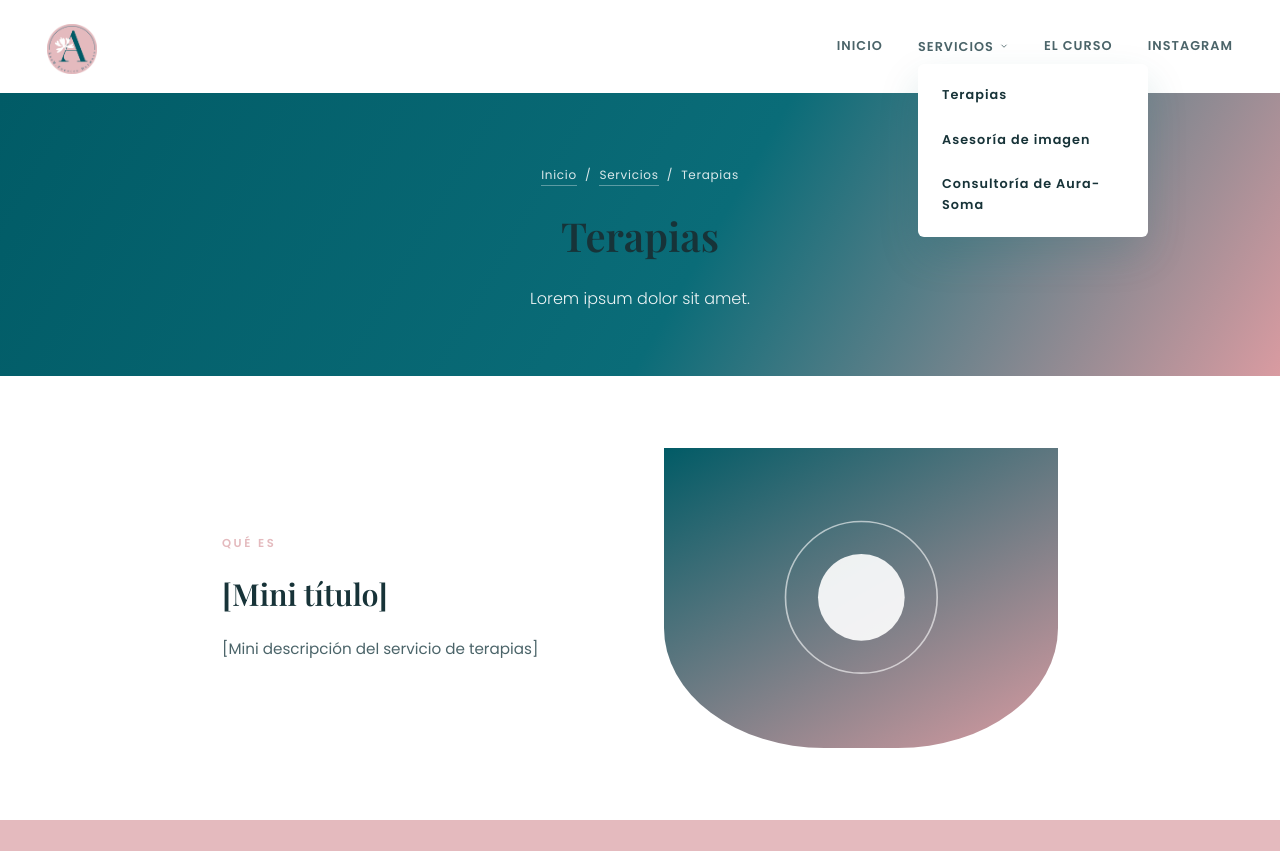
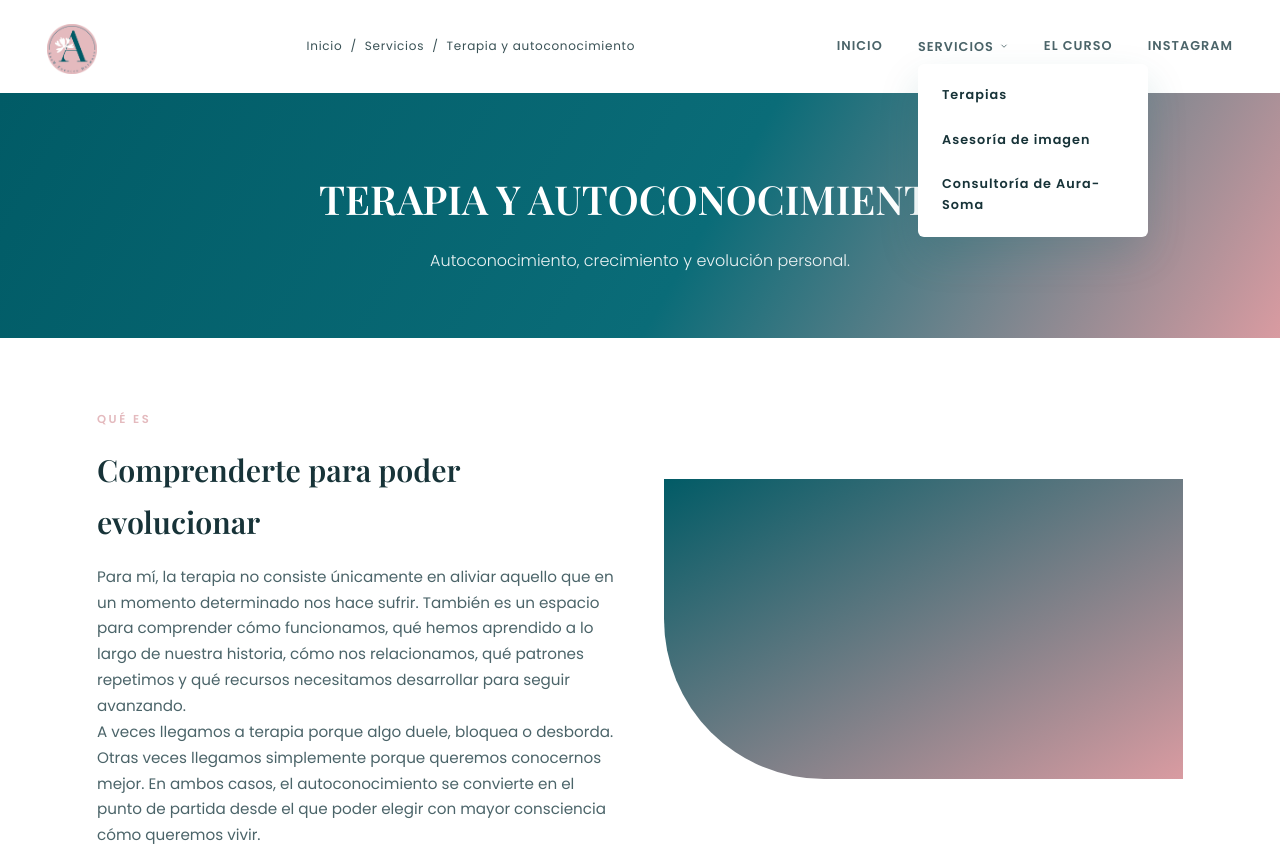
Before and after one commit to burningstarss/anafuhe.github.io, a plain HTML site: page terapias.html in a window 1280 px wide. Shown: the top 851 px of the page. Drawn offline with nearby package versions, Linux system fonts and the light colour scheme; a web font is replaced by a local one.

Commit message:
cambios en el styles sobre el html de terapias + cambios en el propio html de terapias y update de una foto

```diff
--- a/assets/style.css
+++ b/assets/style.css
@@ -39,6 +39,14 @@ body {
   /* margin-bottom: auto; */
 }
 
+/* IMG TERAPIA - QUÉ ES */
+.img-terapia1 {
+  width: 100%;
+  height: auto;
+  border-radius: 6px;
+  box-shadow: 0 12px 24px rgba(1, 91, 102, .12);
+}
+
 /* img, */
 svg {
   display: block;
@@ -65,7 +73,7 @@ h2,
 h3 {
   font-family: var(--font-serif);
   font-weight: 600;
-  color: var(--ink);
+  color: var(--White);
 }
 
 .wrap {
@@ -323,7 +331,6 @@ header.scrolled .logo-slot .logo-icon {
   font-size: .75rem;
   letter-spacing: .06em;
   opacity: .85;
-  margin-bottom: 1rem;
   display: flex;
   justify-content: center;
   gap: .5rem;
@@ -448,15 +455,7 @@ section {
   margin: 0 auto;
 }
 
-/* .service-card {
-  background: var(--white);
-  border: 1px solid var(--pink-soft);
-  border-radius: 6px;
-  padding: 2.2rem 1.8rem;
-  text-align: center;
-  transition: transform .3s ease, box-shadow .3s ease;
-} */
- .service-card {
+.service-card {
   background:var(--white);
   border:1px solid var(--pink-soft);
   border-radius:6px;
@@ -517,7 +516,7 @@ section {
 
 /* ===== CONTENT BLOCKS (interior pages) ===== */
 .content-block {
-  max-width: 900px;
+  max-width: 1150px;
   margin: 0 auto;
   display: grid;
   grid-template-columns: 1fr 1fr;
@@ -545,8 +544,9 @@ section {
 }
 
 .content-art {
-  background: linear-gradient(150deg, var(--teal), var(--pink-deep));
-  border-radius: 0 0 160px 160px / 0 0 120px 120px;
+   background: linear-gradient(150deg, var(--teal), var(--pink-deep)/*, url('./img-terapia1.jpeg')*/);
+  /* border-radius: 0 0 160px 160px / 0 0 120px 120px; */
+  border-radius: 0 0 0px 160px / 0 0 160px 160px;
   height: 300px;
   display: flex;
   align-items: center;
@@ -760,52 +760,6 @@ footer {
     padding: .7rem 0;
   }
 
-  /* .dropdown {
-    position: static;
-    box-shadow: none;
-    opacity: 1;
-    visibility: visible;
-    transform: none;
-    display: none;
-    margin-top: .5rem;
-    padding-left: .5rem;
-  }
-
-  .has-dropdown.open .dropdown {
-    display: block;
-  }
-
-  .burger {
-    display: flex;
-  }
-
-  .home-hero-inner {
-    grid-template-columns: 1fr;
-    text-align: center;
-  }
-
-  .home-hero p {
-    margin: 0 auto 2rem;
-  }
-
-  .hero-actions {
-    justify-content: center;
-  }
-
-  .content-block {
-    grid-template-columns: 1fr;
-    text-align: center;
-  }
-
-  .content-block.reverse {
-    direction: ltr;
-  }
-
-  .footer-grid {
-    grid-template-columns: 1fr;
-  }
-}*/
-
  .dropdown {
         position: static;
         box-shadow: none;
--- a/terapias.html
+++ b/terapias.html
@@ -3,7 +3,7 @@
 <head>
   <meta charset="UTF-8">
   <meta name="viewport" content="width=device-width, initial-scale=1.0">
-  <title>Terapias</title>
+  <title>Terapia y autoconocimiento</title>
   <link rel="stylesheet" href="assets/style.css">
 
   <!-- Favicon de la pestaña del navegador -->
@@ -18,6 +18,7 @@
   <nav class="nav">
     <a href="index.html">
       <img src="assets/Logo.png" alt="Logo" id="logo">
+      <div class="breadcrumb"><a href="index.html">Inicio</a><span>/</span><a href="servicios.html">Servicios</a><span>/</span><span>Terapia y autoconocimiento</span></div>
     </a>
     <ul class="nav-links" id="navLinks">
       <li><a href="index.html">INICIO</a></li>
@@ -37,19 +38,21 @@
 </header>
 
 <section class="page-hero">
-  <div class="breadcrumb"><a href="index.html">Inicio</a><span>/</span><a href="servicios.html">Servicios</a><span>/</span><span>Terapias</span></div>
-  <h1>Terapias</h1>
-  <p>Lorem ipsum dolor sit amet.</p>
+  <!-- <div class="breadcrumb"><a href="index.html">Inicio</a><span>/</span><a href="servicios.html">Servicios</a><span>/</span><span>Terapias</span></div> -->
+  <h1>TERAPIA Y AUTOCONOCIMIENTO</h1>
+  <p>Autoconocimiento, crecimiento y evolución personal.</p>
 </section>
 
 <div class="content-block">
   <div>
     <span class="eyebrow">Qué es</span>
-    <h2>[Mini título]</h2>
-    <p>[Mini descripción del servicio de terapias]</p>
+    <h2>Comprenderte para poder evolucionar</h2>
+    <p>Para mí, la terapia no consiste únicamente en aliviar aquello que en un momento determinado nos hace sufrir. También es un espacio para comprender cómo funcionamos, qué hemos aprendido a lo largo de nuestra historia, cómo nos relacionamos, qué patrones repetimos y qué recursos necesitamos desarrollar para seguir avanzando.</p>
+    <p>A veces llegamos a terapia porque algo duele, bloquea o desborda. Otras veces llegamos simplemente porque queremos conocernos mejor. En ambos casos, el autoconocimiento se convierte en el punto de partida desde el que poder elegir con mayor consciencia cómo queremos vivir.</p>
   </div>
   <div class="content-art">
-    <svg viewBox="0 0 200 200"><circle cx="100" cy="100" r="70" fill="none" stroke="#fff" stroke-width="1.5" opacity=".6"/><circle cx="100" cy="100" r="40" fill="#fff" opacity=".9"/></svg>
+    <!-- <svg viewBox="0 0 200 200"><circle cx="100" cy="100" r="70" fill="none" stroke="#fff" stroke-width="1.5" opacity=".6"/><circle cx="100" cy="100" r="40" fill="#fff" opacity=".9"/></svg> -->
+     <!-- <img src="./assets/img-terapia1.jpeg" alt="Terapia y autoconocimiento" class="img-terapia1"> -->
   </div>
 </div>
 
```
Also changed, not shown: assets/img-terapia1.jpeg (added).
